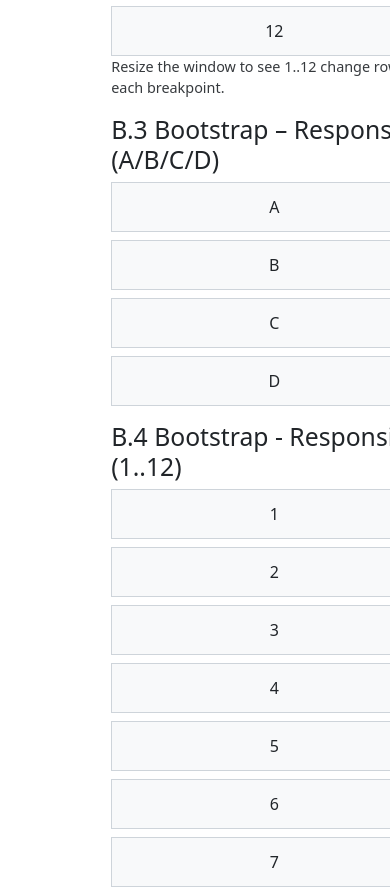
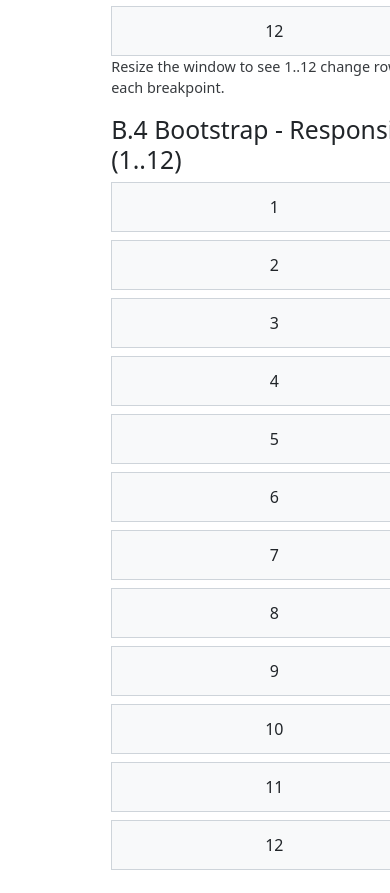
Before and after one commit to beyondparthiv/kambas-next-js, a Next.js app: page /labs/lab2 in a window 390 px wide. Shown: the part 5828-6721 px from the top of the page. Built offline with nearby package versions, Linux system fonts and the light colour scheme.

Commit message:
lab2: remove duplicated responsive/tables blocks; make responsive form button non-submitting

```diff
--- a/app/labs/lab2/page.tsx
+++ b/app/labs/lab2/page.tsx
@@ -235,17 +235,6 @@ export default function Lab2() {
   </section>
 
 
-  {/* ================== B.3 Bootstrap – Responsive (A/B/C/D) ================== */}
-  <section id="wd-section-bs-responsive-abcd" className="mt-3">
-    <h2 id="wd-h-36">B.3 Bootstrap – Responsive (A/B/C/D)</h2>
-    {/* xs: stacked; ≥sm: 2 per row; ≥lg: 4 per row */}
-    <div className="row g-2 text-center">
-      <div className="col-12 col-sm-6 col-lg-3"><div className="wd-bs-cell">A</div></div>
-      <div className="col-12 col-sm-6 col-lg-3"><div className="wd-bs-cell">B</div></div>
-      <div className="col-12 col-sm-6 col-lg-3"><div className="wd-bs-cell">C</div></div>
-      <div className="col-12 col-sm-6 col-lg-3"><div className="wd-bs-cell">D</div></div>
-    </div>
-  </section>
 
   {/* ================== B.4 Bootstrap – Responsive (1..12) ================== */}
   <section id="wd-section-bs-responsive-1-12" className="mt-3">
@@ -373,7 +362,7 @@ export default function Lab2() {
       </div>
       <div className="row mb-2">
         <div className="offset-md-3 col-md-9">
-          <button className="btn btn-primary btn-sm">Submit</button>
+          <button type="button" className="btn btn-primary btn-sm">Submit</button>
         </div>
       </div>
     </form>
```
